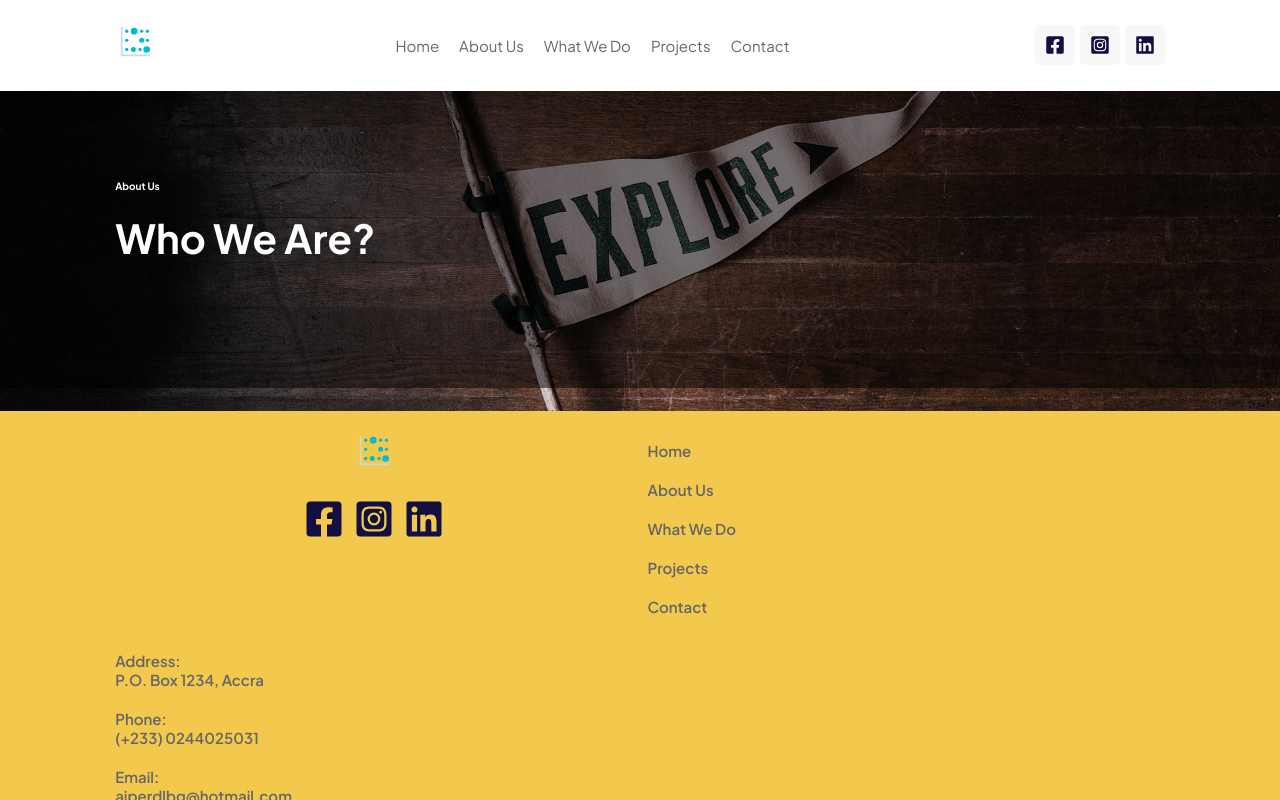
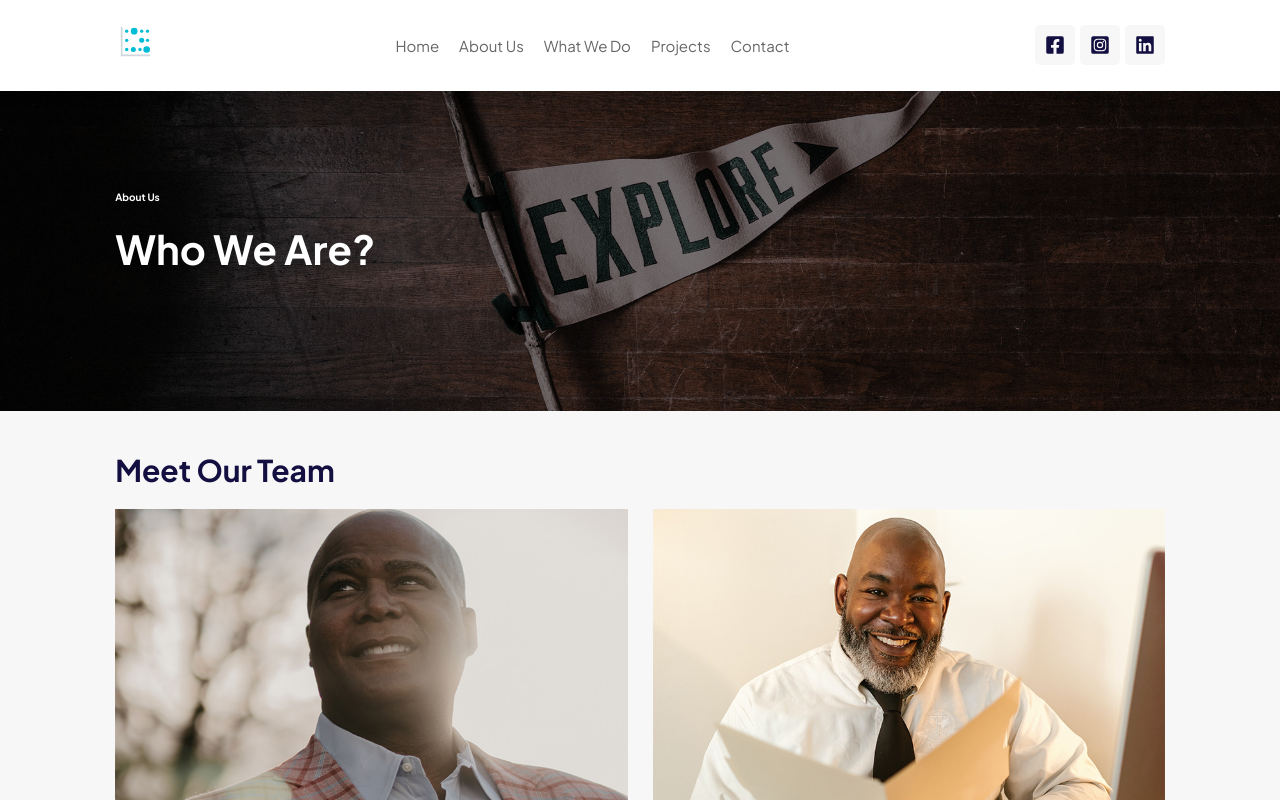
Before and after one commit to Surnmai/hon-adomako-ngo, a React (Create React App) app: page /about in a window 1280 px wide. Shown: the top 800 px of the page. Built offline with nearby package versions, Linux system fonts and the light colour scheme.

Commit message:
fixed top banner issue

```diff
--- a/src/Components/Global/TopBanner.js
+++ b/src/Components/Global/TopBanner.js
@@ -4,9 +4,8 @@ const TopBanner = ({ img, title, text }) => {
   return (
     <>
       <section className="topBanner">
-        <div className="image">
-          <img src={img} alt={title} />
-        </div>
+        <img src={img} alt={title} />
+
         <div className="content">
           <h4>{title}</h4>
           <h2>{text}</h2>
--- a/src/Pages/AboutUs.js
+++ b/src/Pages/AboutUs.js
@@ -5,11 +5,13 @@ import About from "../images/about.jpg";
 
 // import components
 import TopBanner from "../Components/Global/TopBanner";
+import OurTeam from "../Components/OurTeam";
 
 const AboutUs = () => {
   return (
     <>
       <TopBanner img={About} title="About Us" text="Who we are?" />
+      <OurTeam />
     </>
   );
 };
--- a/src/css/index.css
+++ b/src/css/index.css
@@ -55,20 +55,18 @@ footer {
 
 .topBanner {
   padding: 0;
+  height: 40vh;
+  position: relative;
 }
-.topBanner .image {
+.topBanner img {
   height: 40vh;
-}
-.topBanner .image img {
   width: 100%;
-  height: 100%;
   -o-object-fit: cover;
      object-fit: cover;
-  position: relative;
 }
 .topBanner .content {
   position: absolute;
-  top: 20vh;
+  top: 10vh;
   color: #fff;
   padding: 2rem 9%;
   z-index: 1000;
@@ -79,13 +77,13 @@ footer {
 }
 .topBanner::after {
   content: "";
+  position: absolute;
   top: 0;
   left: 0;
   right: 0;
+  width: 100%;
+  height: 40vh;
   background: rgba(0, 0, 0, 0.5);
-  width: 100%;
-  position: absolute;
-  height: 48.5vh;
 }
 
 header {
--- a/src/css/index.scss
+++ b/src/css/index.scss
@@ -63,19 +63,18 @@ footer {
 
 .topBanner {
   padding: 0;
-  .image {
+  height: 40vh;
+  position: relative;
+
+  img {
     height: 40vh;
-    img {
-      width: 100%;
-      height: 100%;
-      object-fit: cover;
-      position: relative;
-    }
+    width: 100%;
+    object-fit: cover;
   }
   .content {
     position: absolute;
-    top: 20vh;
-    // left: 3rem;
+    // max-width: 70%;
+    top: 10vh;
     color: $white;
     padding: 2rem 9%;
     z-index: 1000;
@@ -86,16 +85,17 @@ footer {
   }
   &::after {
     content: "";
+    position: absolute;
     top: 0;
     left: 0;
     right: 0;
+    width: 100%;
+    height: 40vh;
     background: rgba(0, 0, 0, 0.5);
-    width: 100%;
-    // height: 100%;
-    position: absolute;
-    height: 48.5vh;
   }
 }
+
+// global styles
 
 // header styles starts
 header {
@@ -584,6 +584,14 @@ footer {
       transform: translateY(90%);
     }
   }
+
+  // .topBanner {
+  //   .content {
+  //     h2 {
+  //       font-size: 3rem;
+  //     }
+  //   }
+  // }
 }
 
 @media all and (max-width: 450px) {
```
Also changed, not shown: 1 other file (tests, documents, lock files or other folders).
